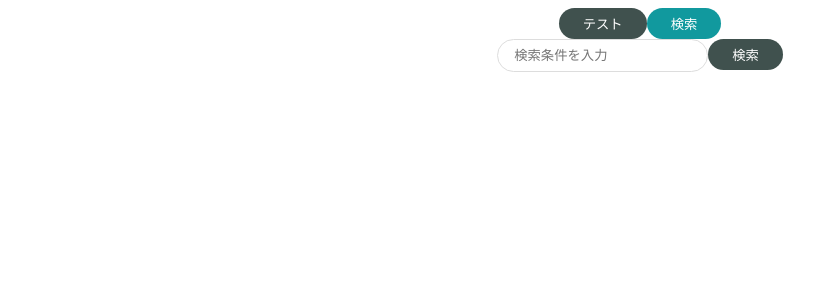
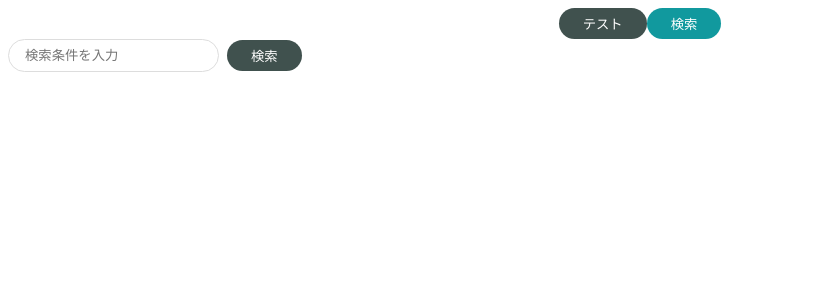
Before and after one commit to kono-meowmeow/Practice_Atomic_Design, a React (Create React App) app: page / in a window 1280 px wide. Shown: the top 300 px of the page, without its empty margins (0-838 px from the left). Built offline with nearby package versions, Linux system fonts and the light colour scheme.

Commit message:
styleの適用

```diff
--- a/src/components/molecules/SeachInput.jsx
+++ b/src/components/molecules/SeachInput.jsx
@@ -1,12 +1,27 @@
+import styled from "styled-components";
+
 import { PrimaryButton } from "../atoms/button/PrimaryButton"
 import { Input } from "../atoms/input/Input"
 
 // SeachInputというコンポーネントをimportすることで、どこでも検索ボックスが使えるようになる
 export const SearchInput = () => {
   return (
-    <div>
+    <SContainer>
       <Input placeholder="検索条件を入力" />
-      <PrimaryButton>検索</PrimaryButton>
-    </div>
+      <SButtonWrapper>
+        <PrimaryButton>検索</PrimaryButton>
+      </SButtonWrapper>
+    </SContainer>
   );
 };
+
+// divタグ内の要素を横並びにする
+const SContainer = styled.div`
+  display: flex;
+  align-items: center;
+`;
+
+// 検索ボタンの左側に余白を設ける
+const SButtonWrapper = styled.div`
+  padding-left: 8px;
+`;
```
